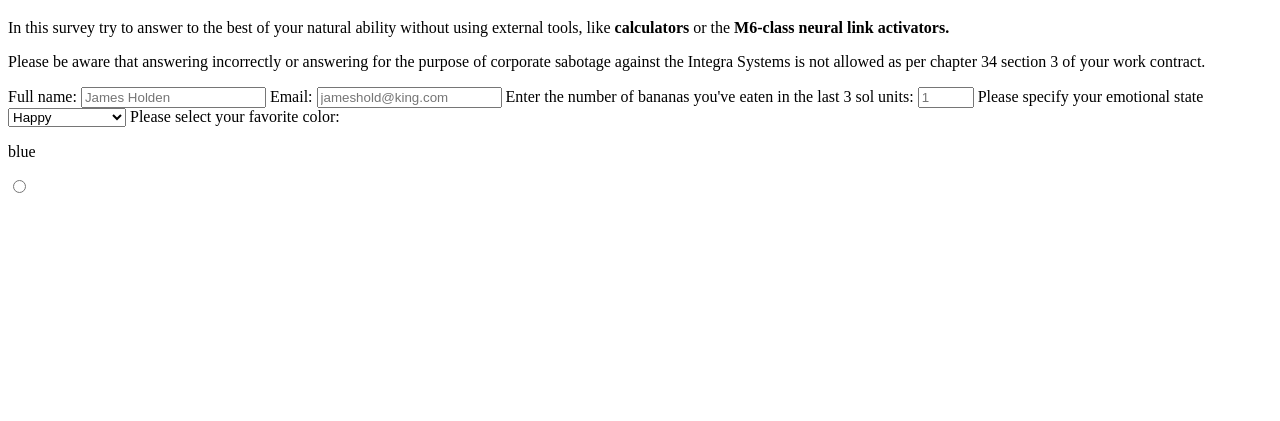
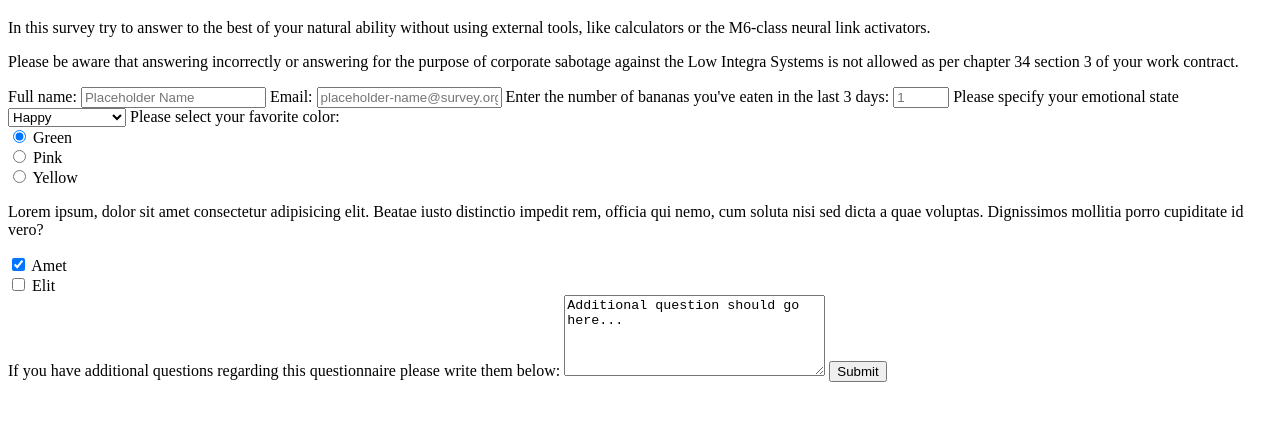
Before and after one commit to Kress50/certificate-projects, a plain HTML site: page survey/index.html in a window 1280 px wide. Shown: the part 61-482 px from the top of the page. Drawn offline with Linux system fonts and the light colour scheme.

Commit message:
html done

```diff
--- a/survey/index.html
+++ b/survey/index.html
@@ -7,16 +7,17 @@
     <title>Survey Form</title>
     <link rel="stylesheet" href="main.css" />
   </head>
+
   <body>
     <h1 id="title">Favorite color survey</h1>
     <p id="description">
       In this survey try to answer to the best of your natural ability without
-      using external tools, like <strong>calculators</strong> or the
-      <strong>M6-class neural link activators.</strong>
+      using external tools, like calculators or the M6-class neural link
+      activators.
     </p>
     <p>
       Please be aware that answering incorrectly or answering for the purpose of
-      corporate sabotage against the Integra Systems is not allowed as per
+      corporate sabotage against the Low Integra Systems is not allowed as per
       chapter 34 section 3 of your work contract.
     </p>
 
@@ -27,7 +28,7 @@
         id="name"
         name="name"
         required
-        placeholder="James Holden"
+        placeholder="Placeholder Name"
       />
 
       <label for="email" id="email-label">Email:</label>
@@ -36,16 +37,15 @@
         id="email"
         name="email"
         required
-        placeholder="jameshold@king.com"
+        placeholder="placeholder-name@survey.org"
       />
 
-      <label for="bananas" id="number-label"
-        >Enter the number of bananas you've eaten in the last 3 sol
-        units:</label
+      <label for="number" id="number-label"
+        >Enter the number of bananas you've eaten in the last 3 days:</label
       >
       <input
         type="number"
-        id="bananas"
+        id="number"
         required
         name="bananas_number"
         min="0"
@@ -65,8 +65,43 @@
       <label for="fav_color" id="fav_color"
         >Please select your favorite color:</label
       >
-      <p>blue</p>
-      <input type="radio" name="Green" id="fav-color" />
+      <div>
+        <input type="radio" id="green" name="color" value="green" checked />
+        <label for="green">Green</label>
+      </div>
+
+      <div>
+        <input type="radio" id="pink" name="color" value="pink" />
+        <label for="pink">Pink</label>
+      </div>
+
+      <div>
+        <input type="radio" id="yellow" name="color" value="yellow" />
+        <label for="yellow">Yellow</label>
+      </div>
+      <p>
+        Lorem ipsum, dolor sit amet consectetur adipisicing elit. Beatae iusto
+        distinctio impedit rem, officia qui nemo, cum soluta nisi sed dicta a
+        quae voluptas. Dignissimos mollitia porro cupiditate id vero?
+      </p>
+      <div>
+        <input type="checkbox" id="amet" name="amet" checked value="lorem" />
+        <label for="amet">Amet</label>
+      </div>
+
+      <div>
+        <input type="checkbox" id="elit" name="elit" value="lorem" />
+        <label for="elit">Elit</label>
+      </div>
+
+      <label for="questions"
+        >If you have additional questions regarding this questionnaire please
+        write them below:
+      </label>
+      <textarea id="questions" name="questions" rows="5" cols="30">
+Additional question should go here...</textarea
+      >
+      <input type="submit" id="submit" />
     </form>
   </body>
 </html>
```
